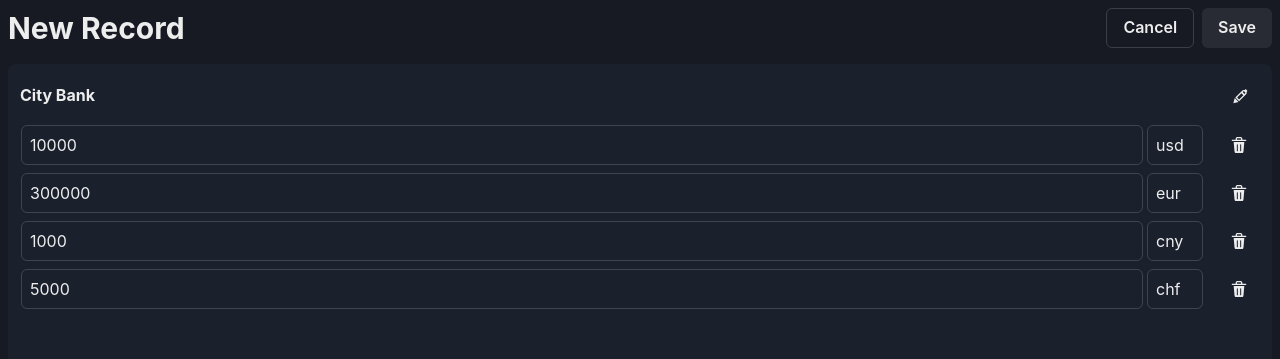
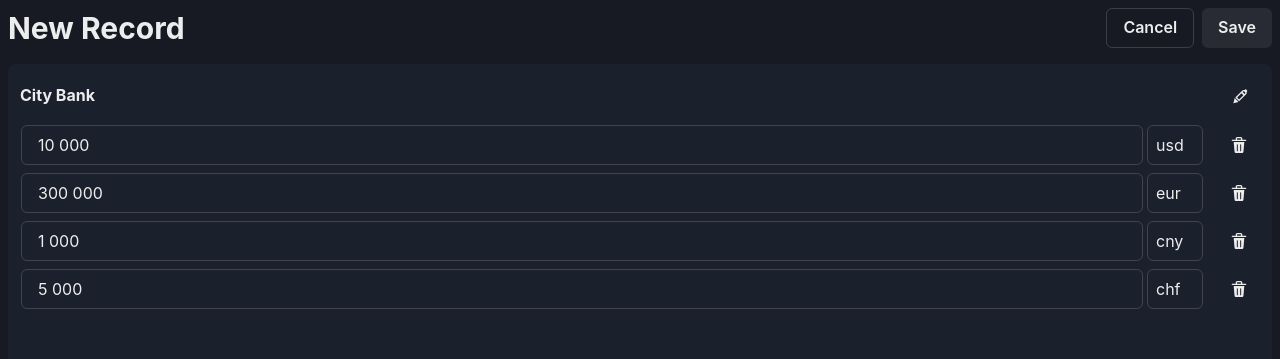
Before and after one commit to skorphil/nextjs-form, a Next.js app: page / in a window 1280 px wide. Shown: the top 359 px of the page. Built offline with nearby package versions, Linux system fonts and the light colour scheme.

Commit message:
implemented number input formatting
- refactored AssetContainer

```diff
--- /dev/null
+++ b/components/AssetContainer/AmountInput.jsx
@@ -0,0 +1,38 @@
+"use client";
+
+import { FormControl, FormLabel, Input, HStack } from "@chakra-ui/react";
+import { useFormContext, Controller } from "react-hook-form";
+import { NumericFormatWrapper } from "./NumericFormatWrapper";
+
+export function AmountInput({ assetName, isCompact }) {
+  const { register, setValue } = useFormContext();
+
+  return (
+    <HStack align="end" spacing={1} flex={1}>
+      <FormControl>
+        {isCompact || <FormLabel>Amount</FormLabel>}
+        <Controller
+          name={`${assetName}.amount`}
+          render={({ field: { onChange, ...field } }) => (
+            <Input
+              as={NumericFormatWrapper}
+              onChange={(e) => {
+                onChange(parseFloat(e.target.value.replace(/[^0-9.]/g, "")));
+              }}
+              thousandSeparator=" "
+              decimalSeparator="."
+              {...field}
+            />
+          )}
+        />
+      </FormControl>
+      <Input
+        {...register(`${assetName}.currency`)}
+        placeholder="USD"
+        flexShrink={0}
+        w={14}
+        px={2}
+      />
+    </HStack>
+  );
+}
--- a/components/AssetContainer/AssetContainer.jsx
+++ b/components/AssetContainer/AssetContainer.jsx
@@ -19,8 +19,6 @@
   FormControl,
   FormLabel,
   Input,
-  NumberInput,
-  NumberInputField,
   VStack,
   HStack,
   Checkbox,
@@ -28,6 +26,7 @@
 } from "@chakra-ui/react";
 import { DeleteIcon } from "@chakra-ui/icons";
 import { useFormContext } from "react-hook-form";
+import { AmountInput } from "./AmountInput";
 
 // TODO format registered number input
 // TODO format currency to all caps
@@ -37,39 +36,13 @@
   isCompact = false,
   onDeleteAsset,
 }) {
-  const { register, setValue } = useFormContext();
-
-  const amountInput = (
-    <HStack align="end" spacing={1} flex={1}>
-      {/* <p>{`fieldState: ${isDirty}`}</p> */}
-      <FormControl>
-        {isCompact || <FormLabel>Amount</FormLabel>}
-        <NumberInput>
-          <NumberInputField
-            {...register(`${assetName}.amount`, { valueAsNumber: true })}
-            px={2}
-          />
-        </NumberInput>
-      </FormControl>
-      <Input
-        {...register(`${assetName}.currency`, {
-          onChange: (e) => {
-            const upperCaseValue = e.target.value.toUpperCase();
-            setValue(`${assetName}.currency`, upperCaseValue);
-          },
-        })}
-        placeholder="USD"
-        flexShrink={0}
-        w={14}
-        px={2}
-      />
-    </HStack>
-  );
+  const { register } = useFormContext();
 
   return (
     <VStack align="start" spacing={3} w="100%">
       <HStack w="100%" align="end" spacing={4}>
-        {amountInput}
+        {/* {amountInput} */}
+        <AmountInput assetName={assetName} isCompact={isCompact} />
         {isCompact || (
           <Checkbox {...register(`${assetName}.isEarning`)} h={10} size="lg">
             Earning
@@ -92,7 +65,3 @@
     </VStack>
   );
 }
-
-// const [amount, setAmount] = useState(0);
-// const numFormat = (val) => val.toLocaleString();
-// const parse = (val) => Number(val.replace(/^\$/, ""));
--- /dev/null
+++ b/components/AssetContainer/NumericFormatWrapper.jsx
@@ -0,0 +1,16 @@
+/*
+wrapper created to avoid:
+
+Warning: Function components cannot be given refs. Attempts to access this ref will fail.
+Did you mean to use React.forwardRef()?
+Check the render method of `Styled(input)`.
+at NumericFormat  */
+"use client";
+
+import { NumericFormat } from "react-number-format";
+import { forwardRef } from "react";
+
+export const NumericFormatWrapper = forwardRef((props, ref) => {
+  return <NumericFormat {...props} getInputRef={ref} />;
+});
+NumericFormatWrapper.displayName = "NumericFormatWrapper";
--- a/components/AssetContainer/helperFunctions.js
+++ /dev/null
@@ -1,4 +0,0 @@
-export const formatCurrency = (assetName, event) => {
-  const modifiedValue = event.target.value.toUpperCase();
-  setValue(`${assetName}.currency`, modifiedValue);
-};
```
Also changed, not shown: components/AssetContainer/docs.md (+0 -5 lines), components/AssetContainer/learned.md (+48 -5 lines), components/RecordForm/docs.md (added, +4 -0 lines), package.json (+16 -13 lines), 1 other file (tests, documents, lock files or other folders).
